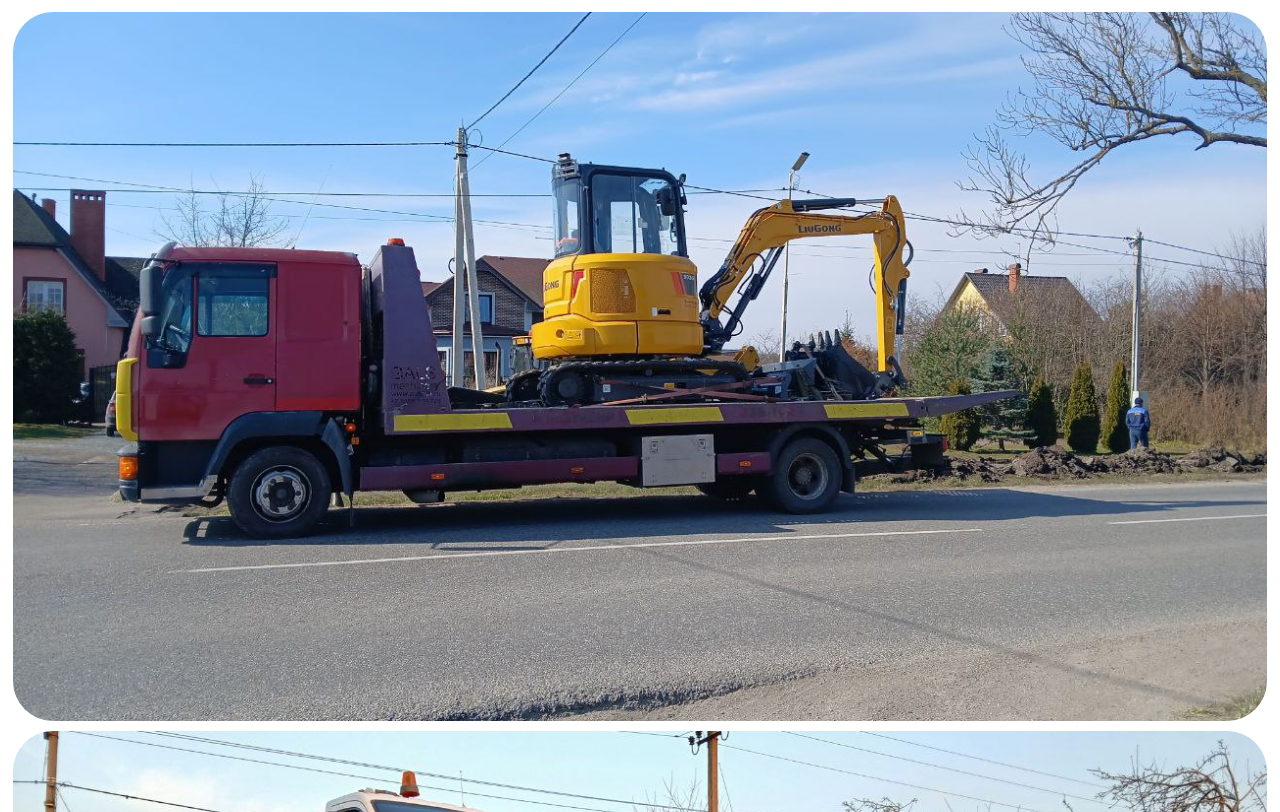
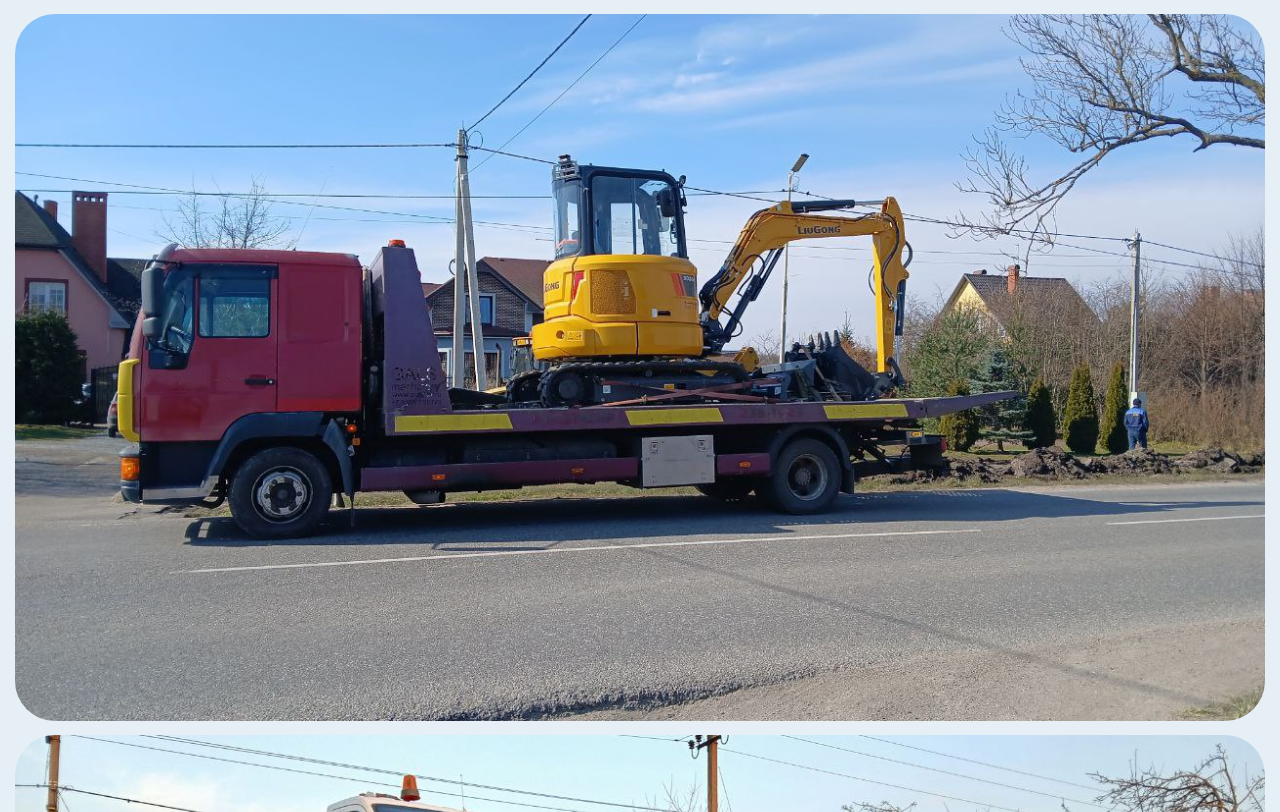
Before and after one commit to MaremianaComp/Carline39, a plain HTML site: page index.html in a window 1280 px wide. Shown: the part 99-911 px from the top of the page. Drawn offline with Linux system fonts and the light colour scheme.

Commit message:
Sets the background color

```diff
--- a/styles.css
+++ b/styles.css
@@ -1,3 +1,7 @@
+body {
+  background-color: rgba(131, 179, 211, 0.2);
+}
+
 .list {
   display: flex;
   justify-content: center;
@@ -7,7 +11,7 @@
 }
 
 .card {
-  margin: 5px;
+  margin: 7px;
 }
 
 .image {
```
